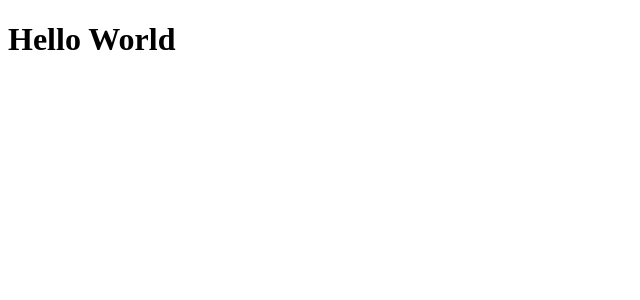
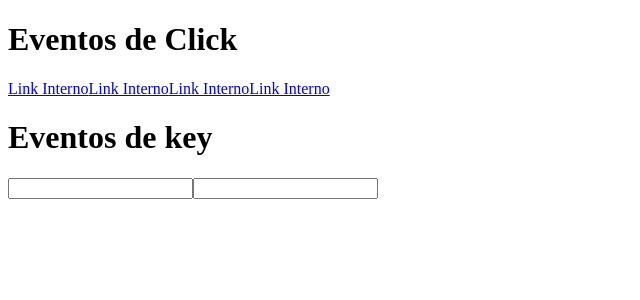
Before and after one commit to fernandobfr10/vue-cataline-course, a Vue app: page / in a window 1280 px wide. Shown: the top 300 px of the page, without its empty margins (0-640 px from the left). Built offline with nearby package versions, Linux system fonts and the light colour scheme.

Commit message:
Aula de v-on concluída

```diff
--- a/src/App.vue
+++ b/src/App.vue
@@ -1,11 +1,47 @@
 <template>
-  <h1>Hello World</h1>
+  <div>
+    <div>
+      <h1>Eventos de Click</h1>
+
+      <!-- Utilizando o argumento Click na diretiva v-on -->
+      <a href="#interno" @click="doSomenthing">Link Interno</a>
+
+      <!-- Utilizando modificadores na diretiva -->
+      <!-- Prevent - Previne o comportamento padrão -->
+      <a href="#interno" @click.prevent="doSomenthing">Link Interno</a>
+
+      <!-- Once - Diz que somente será executado uma vez -->
+      <a href="#interno" @click.once="doSomenthing">Link Interno</a>
+
+      <!-- Modificadores podem ser combinados -->
+      <!-- Abaixo além de previnir o comportamento padrão, somente irá acontecer uma vez também a ação -->
+      <a href="#interno" @click.prevent.once="doSomenthing">Link Interno</a>
+    </div>
+    <div>
+      <h1>Eventos de key</h1>
+
+      <!-- Utilizando o argumento Keyup na diretiva v-on -->
+      <input type="text" @keyup="doSomenthing" />
+
+      <!-- Utilizando modificadores na diretiva -->
+      <!-- Enter - Só ocorrer a ação doSomenthing quando o ENTER for pressionado -->
+      <!-- Isso funciona para qualquer tecla -->
+      <input type="text" @keyup.enter="doSomenthing" />
+    </div>
+  </div>
 </template>
 
 <script lang="ts">
 import { defineComponent } from 'vue'
 
-export default defineComponent({})
+export default defineComponent({
+  data: () => ({}),
+  methods: {
+    doSomenthing() {
+      console.log('Hello Cataline')
+    }
+  }
+})
 </script>
 
 <style></style>
```
